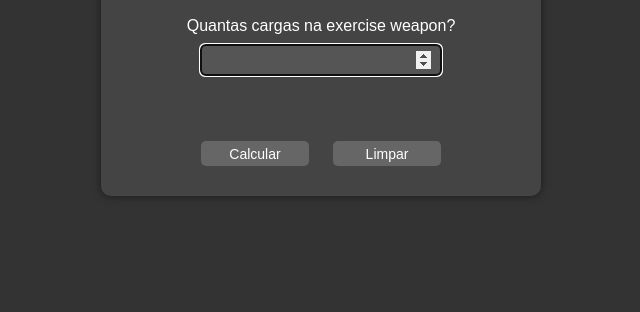
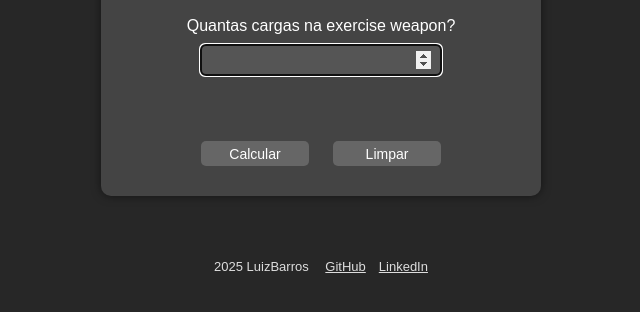
Before and after one commit to luiz-barros-92/ProjetoJS, a plain HTML site: page index.html in a window 1280 px wide. Shown: the part 158-470 px from the top of the page, without its empty margins (319-959 px from the left). Drawn offline with Linux system fonts and the light colour scheme.

Commit message:
Adicionado footer LuizBarros, reorganização código css

```diff
--- a/index.html
+++ b/index.html
@@ -24,6 +24,9 @@
     <pre id="output" class="hidden"></pre>
 
     </div>
+    <footer>
+        <p id="rodape"><span id="ano"></span> LuizBarros &emsp;<a href="https://github.com/luiz-barros-92" target="_blank" rel="external">GitHub</a>&emsp;<a href="https://www.linkedin.com/in/luiz-barros-2ba4b7342" target="_blank" rel="external">LinkedIn</a></p>
+    </footer>
     <script src="src/script.js"></script>
 </body>
 </html>
--- a/src/script.js
+++ b/src/script.js
@@ -22,5 +22,8 @@ function clearFields() {
     document.getElementById('n').focus();
     document.getElementById('output').innerText = '';
     output.classList.add("hidden");
+  }
 
-  }
+window.onload = function() {
+    document.getElementById("ano").innerHTML = new Date().getFullYear();
+   }
--- a/src/style.css
+++ b/src/style.css
@@ -1,8 +1,7 @@
 body {
     font-family: Arial, sans-serif;
-    background-color: #333;
-    color: #fff;
-  }
+    background-color: #272727;
+    color: #fff; }
 
   .container {
     width: 80%;
@@ -14,19 +13,16 @@ body {
     box-shadow: 0 0 10px rgba(0, 0, 0, 0.5);
     display: flex;
     flex-direction: column;
-    align-items: center;
-  }
+    align-items: center; }
 
   h1 {
     text-align: center;
-    margin-bottom: 20px;
-  }
+    margin-bottom: 20px; }
 
   label {
     display: block;
     margin-bottom: 10px;
-    text-align: center;
-  }
+    text-align: center; }
 
   input[type="number"] {
     width: 60%;
@@ -38,14 +34,12 @@ body {
     border-radius: 5px;
     background-color: #555;
     color: #fff;
-    box-sizing: border-box;
-  }
+    box-sizing: border-box; }
 
   .button-container {
     display: flex;
     justify-content: space-between;
-    width: 60%;
-  }
+    width: 60%; }
 
   button {
     width: 45%;
@@ -58,21 +52,33 @@ body {
     background-color: #666;
     color: #fff;
     cursor: pointer;
-    display: inline-block;
-  }
+    display: inline-block; }
 
   button:hover {
-    background-color: #777;
-  }
+    background-color: #777; }
 
   pre#output {
     background-color: #555;
     padding: 10px;
     border-radius: 5px;
     color: #fff;
-    text-align: center;
-  }
+    text-align: center; }
 
   .hidden {
-    display: none;
-  }
+    display: none; }
+
+  footer {
+    background-color: #272727;
+    color: #ddd;
+    padding: 10px;
+    clear: both;
+    margin-top: auto; }
+
+footer p {
+    text-align: center; }
+
+#rodape {
+    font-size: 13px; }
+
+#rodape a {
+    color: #ddd; }
```
